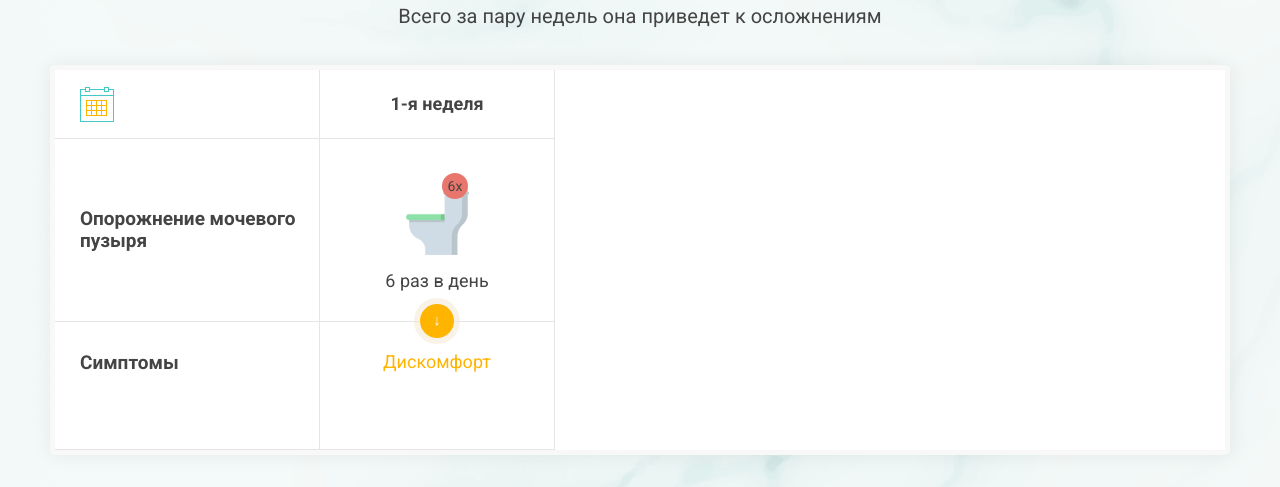
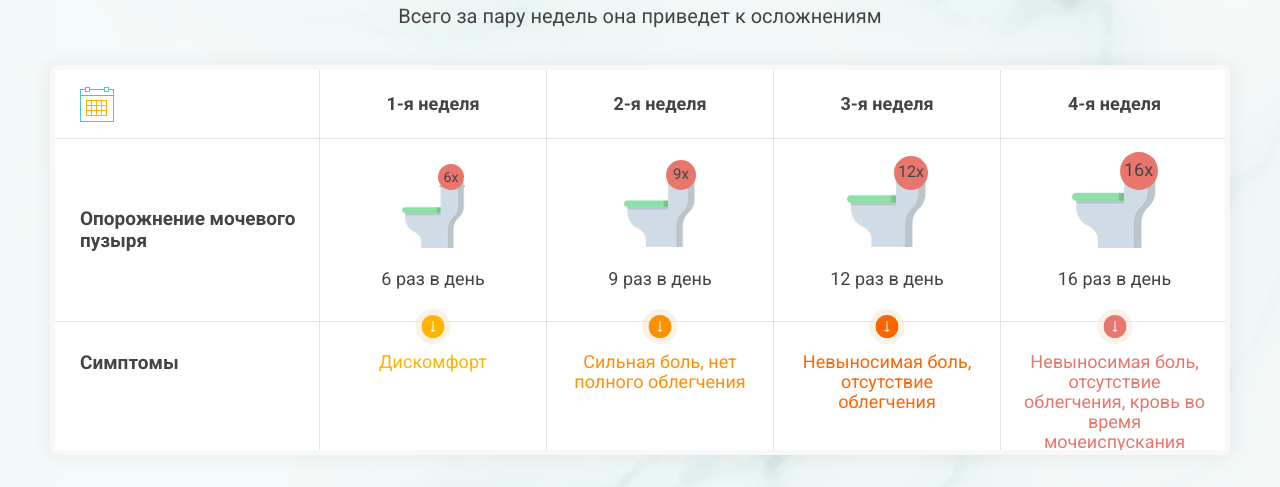
Before and after one commit to alexmay112/first, a website: page index.html in a window 1280 px wide. Shown: the part 1996-2483 px from the top of the page. Drawn offline with nearby package versions, Linux system fonts and the light colour scheme; a web font is replaced by a local one.

Commit message:
add slider to complications section

```diff
--- a/assets/js/main.js
+++ b/assets/js/main.js
@@ -1,4 +1,10 @@
 $(document).ready(function () {
+  $('.weekly-list').slick({
+    arrows: true,
+    slidesToShow: 4,
+    slidesToScroll: 1,
+    infinite: false
+  });
   $('.review-list').slick({
     arrows: true,
     slidesToShow: 3,
--- a/index.html
+++ b/index.html
@@ -138,7 +138,7 @@
                             </p>
                             <img src="assets/img/reasons-1.jpg" alt="Гиперчувствительность мочевого пузыря"
                                 class="reasons-list__item-image">
-                            <a href="#" class="reasons-list__link">↓</a>
+                            <a href="#" class="reasons-list__link"></a>
                         </div>
                         <p class="reasons-list__item-description">
                             Частые и неконтролируемые позывы
@@ -151,7 +151,7 @@
                             </p>
                             <img src="assets/img/reasons-2.jpg" alt="Гиперчувствительность мочевого пузыря"
                                 class="reasons-list__item-image">
-                            <a href="#" class="reasons-list__link">↓</a>
+                            <a href="#" class="reasons-list__link"></a>
                         </div>
                         <p class="reasons-list__item-description">
                             Частые и неконтролируемые позывы
@@ -164,7 +164,7 @@
                             </p>
                             <img src="assets/img/reasons-3.jpg" alt="Гиперчувствительность мочевого пузыря"
                                 class="reasons-list__item-image">
-                            <a href="#" class="reasons-list__link">↓</a>
+                            <a href="#" class="reasons-list__link"></a>
                         </div>
                         <p class="reasons-list__item-description">
                             Частые и неконтролируемые позывы
@@ -177,7 +177,7 @@
                             </p>
                             <img src="assets/img/reasons-4.jpg" alt="Гиперчувствительность мочевого пузыря"
                                 class="reasons-list__item-image">
-                            <a href="#" class="reasons-list__link">↓</a>
+                            <a href="#" class="reasons-list__link"></a>
                         </div>
                         <p class="reasons-list__item-description">
                             Частые и неконтролируемые позывы
@@ -223,10 +223,55 @@
                                     <span class="weekly-list__toilet-x">6x</span>
                                 </div>
                                 6 раз в день
-                                <a href="#" class="weekly-list__link reasons-list__link">↓</a>
+                                <a href="#" class="weekly-list__link reasons-list__link"></a>
                             </div>
                             <p class="weekly-list__discription">
                                 Дискомфорт
+                            </p>
+                        </li>
+                        <li class="weekly-list__item">
+                            <p class="weekly-list__title">
+                                2-я неделя
+                            </p>
+                            <div class="weekly-list__count">
+                                <div class="weekly-list__toilet">
+                                    <span class="weekly-list__toilet-x">9x</span>
+                                </div>
+                                9 раз в день
+                                <a href="#" class="weekly-list__link reasons-list__link"></a>
+                            </div>
+                            <p class="weekly-list__discription">
+                                Сильная боль, нет полного облегчения
+                            </p>
+                        </li>
+                        <li class="weekly-list__item">
+                            <p class="weekly-list__title">
+                                3-я неделя
+                            </p>
+                            <div class="weekly-list__count">
+                                <div class="weekly-list__toilet">
+                                    <span class="weekly-list__toilet-x">12x</span>
+                                </div>
+                                12 раз в день
+                                <a href="#" class="weekly-list__link reasons-list__link"></a>
+                            </div>
+                            <p class="weekly-list__discription">
+                                Невыносимая боль, отсутствие облегчения
+                            </p>
+                        </li>
+                        <li class="weekly-list__item">
+                            <p class="weekly-list__title">
+                                4-я неделя
+                            </p>
+                            <div class="weekly-list__count">
+                                <div class="weekly-list__toilet">
+                                    <span class="weekly-list__toilet-x">16x</span>
+                                </div>
+                                16 раз в день
+                                <a href="#" class="weekly-list__link reasons-list__link"></a>
+                            </div>
+                            <p class="weekly-list__discription">
+                                Невыносимая боль, отсутствие облегчения, кровь во время мочеиспускания
                             </p>
                         </li>
                     </ul>
--- a/src/sass/layout/_complications.scss
+++ b/src/sass/layout/_complications.scss
@@ -16,10 +16,17 @@
       color: $second-accent-color;
     }
   }
+
+  .reasons-list__link {
+    width: 23px;
+    height: 23px;
+    background-size: 5px 11px;
+  }
 }
 
 .weekly-list {
-  display: flex;
+  max-width: 905px;
+  display: inline-block;
 
   &__wrapper {
     display: flex;
@@ -30,12 +37,36 @@
     border: 5px solid #f8f8f8;
   }
 
+  .slick-list {
+    // overflow: visible;
+    overflow-x: hidden;
+  }
+
   &__item {
     width: 235px;
+    background-color: #fff;
+
+    &:hover {
+      cursor: pointer;
+      // transform: scale(1.1);
+      // box-shadow: 0 0 20px rgba(0, 0, 0, 0.07);
+      // border-radius: 5px;
+
+      // .weekly-list__title,
+      // .weekly-list__count,
+      // .weekly-list__discription {
+      //   border-right: none;
+      // }
+
+      // .weekly-list__discription {
+      //   border-bottom: none;
+      // }
+    }
   }
 
   &__header {
     max-width: 265px;
+    display: inline-block;
     text-align: left;
     font-size: 19px;
     font-weight: 700;
@@ -63,6 +94,7 @@
     &-discription {
       height: 128px;
       padding-top: 30px;
+      border-bottom: none;
     }
   }
 
@@ -85,6 +117,7 @@
 
   &__count {
     height: 183px;
+    padding-bottom: 26px;
     align-items: center;
     flex-direction: column;
     position: relative;
@@ -93,16 +126,17 @@
   &__toilet {
     width: 86px;
     height: 103px;
-    background: url("../img/toilet.png") 50% no-repeat;
+    margin-bottom: 21px;
+    background: url("../img/toilet.png") 50% 100% no-repeat;
     background-size: 63px auto;
     position: relative;
 
     &-x {
+      height: 26px;
+      width: 26px;
       position: absolute;
       right: 12px;
-      top: 5px;
-      height: 26px;
-      width: 26px;
+      bottom: 58px;
       display: flex;
       align-items: center;
       justify-content: center;
@@ -114,7 +148,87 @@
 
   &__discription {
     height: 128px;
-    padding-top: 30px;
+    padding: 30px 18px 21px;
+    border-bottom: none;
     color: #ffb400;
+    line-height: 20px;
   }
 }
+
+.weekly-list__item:nth-child(2) {
+  .weekly-list {
+    &__toilet {
+      background-size: 72px auto;
+
+      &-x {
+        height: 30px;
+        width: 30px;
+        right: 7px;
+        font-size: 15px;
+      }
+    }
+
+    &__discription {
+      color: #ff9000;
+    }
+  }
+
+  .reasons-list__link {
+    background-color: #ff9000;
+  }
+}
+
+.weekly-list__item:nth-child(3) {
+  .weekly-list {
+    &__toilet {
+      background-size: 80px auto;
+
+      &-x {
+        height: 34px;
+        width: 34px;
+        right: 2px;
+        font-size: 16px;
+      }
+    }
+
+    &__discription {
+      color: #fc6500;
+    }
+  }
+
+  .reasons-list__link {
+    background-color: #fc6500;
+  }
+}
+
+.weekly-list__item:nth-child(4) {
+  .weekly-list {
+    &__title {
+      border-right: none;
+    }
+
+    &__count {
+      border-right: none;
+    }
+
+    &__toilet {
+      background-size: 85px auto;
+
+      &-x {
+        height: 38px;
+        width: 38px;
+        right: 0;
+        font-size: 18px;
+      }
+    }
+
+    &__discription {
+      border: none;
+      color: $second-accent-color;
+    }
+  }
+
+  .reasons-list__link {
+    background-color: $second-accent-color;
+  }
+}
--- a/src/sass/layout/_reasons.scss
+++ b/src/sass/layout/_reasons.scss
@@ -84,6 +84,12 @@
     font-weight: 900;
     box-shadow: 0px 0px 0px 6px rgba(244, 230, 208, .5);
     background-color: $color-attention;
+    background-image: url("../img/arrow-down-white.png");
+    background-position: 50%;
+    background-repeat: no-repeat;
+    &:hover {
+      box-shadow: 0px 0px 0px 10px rgba(244, 230, 208, 0.5);
+    }
   }
 }
 
```
Also changed, not shown: assets/css/main.min.css, assets/img/arrow-down-white.png (added), 1 other file.
